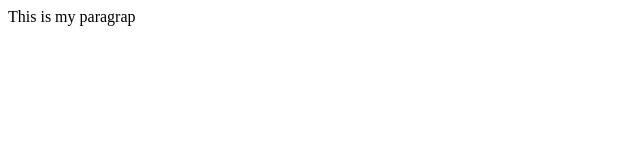
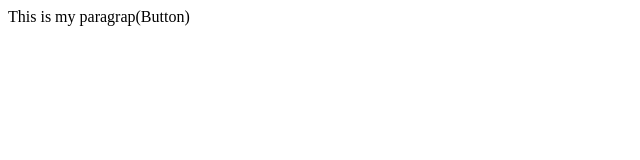
Before and after one commit to Vkmkush/localrepo, a plain HTML site: page index.html in a window 1280 px wide. Shown: the full height of the page, 0-640 px from the left. Drawn offline with Linux system fonts and the light colour scheme.

```diff
--- a/index.html
+++ b/index.html
@@ -1 +1 @@
-<p>This is my paragrap</p>
+<p>This is my paragrap(Button)</p>
```
